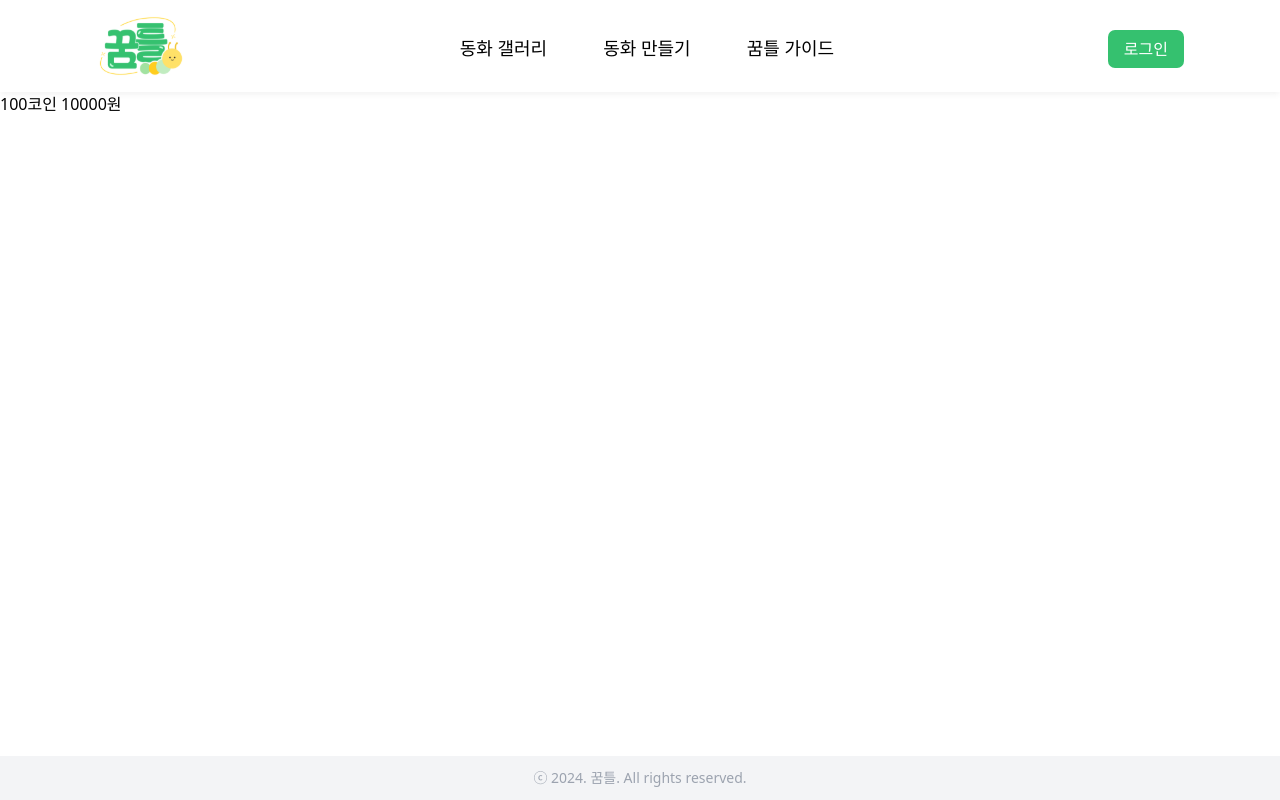
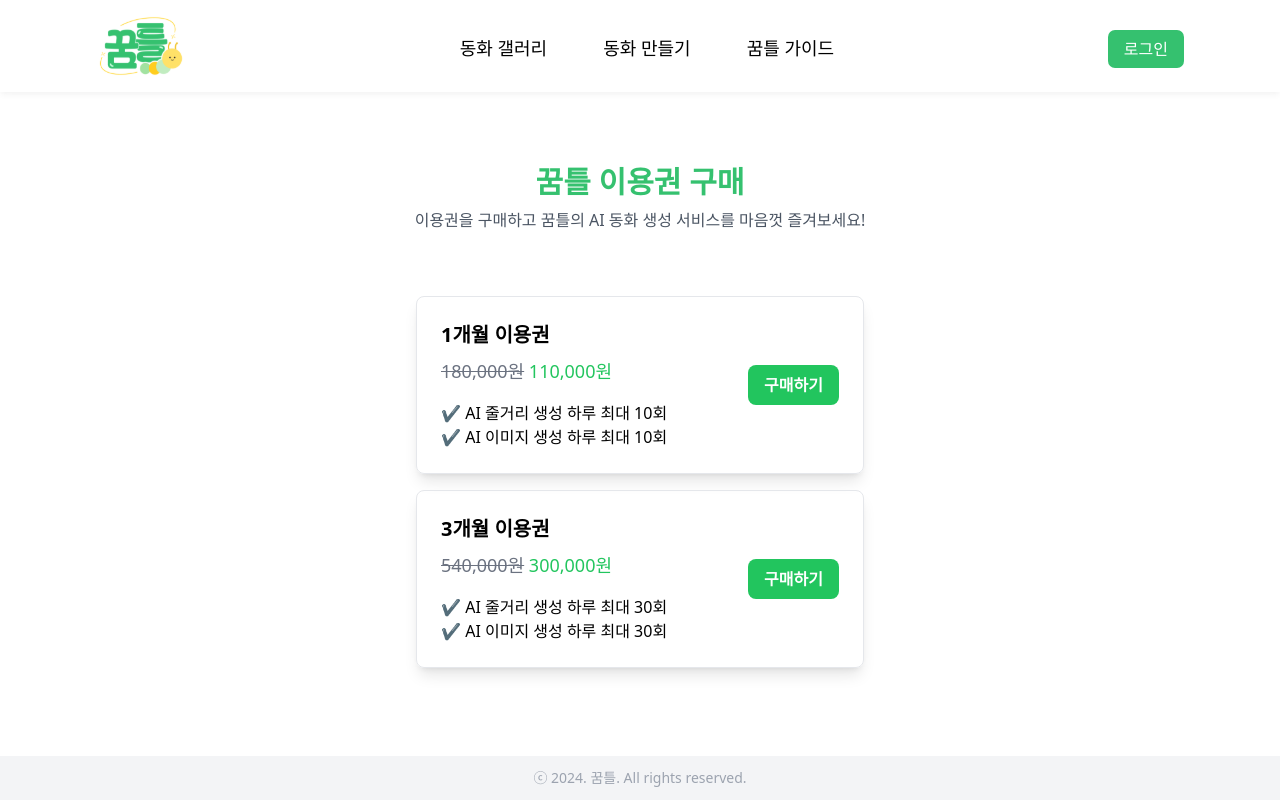
Before and after one commit to dddp014/dream-twist-fe, a Next.js app: page /pay in a window 1280 px wide. Built offline with nearby package versions, Linux system fonts and the light colour scheme; what @xpd/tailwind-3dtransforms would draw is missing.

Commit message:
🎨 Style: 결제 페이지

```diff
--- a/src/app/pay/page.tsx
+++ b/src/app/pay/page.tsx
@@ -30,19 +30,18 @@ interface TossPayments {
 const Page: React.FC = () => {
     const [isLoading, setIsLoading] = useState(false);
 
-    const handleClick = async () => {
+    const handleClick = async (amount: number, orderName: string) => {
         try {
             setIsLoading(true);
 
-            // 기본 타입을 사용하여 타입 검사를 수행합니다.
             const tossPayments: TossPayments = (await loadTossPayments(
                 process.env.NEXT_PUBLIC_TOSS_CLIENT_KEY as string
             )) as TossPayments;
 
             await tossPayments.requestPayment('카드', {
-                amount: 10000,
+                amount,
                 orderId: Math.random().toString(36).slice(2),
-                orderName: '꿈틀 1달 구독',
+                orderName,
                 successUrl: `${window.location.origin}/payments/complete`,
                 failUrl: `${window.location.origin}/apis/payments/fail`
             });
@@ -54,10 +53,64 @@ const Page: React.FC = () => {
     };
 
     return (
-        <div>
-            <button onClick={handleClick} disabled={isLoading}>
-                {isLoading ? '처리 중...' : '100코인 10000원'}
-            </button>
+        <div className="flex flex-col items-center p-8">
+            <h1 className="text-3xl font-bold text-main mt-10">
+                꿈틀 이용권 구매
+            </h1>
+            <p className="mt-2 mb-10 text-gray-600">
+                이용권을 구매하고 꿈틀의 AI 동화 생성 서비스를 마음껏
+                즐겨보세요!
+            </p>
+            <div className="flex flex-wrap gap-4 justify-center mt-6">
+                <div className="border border-gray-200 rounded-lg p-6 w-full max-w-md shadow-lg">
+                    <div className="flex justify-between items-center">
+                        <div>
+                            <h2 className="text-xl font-semibold">
+                                1개월 이용권
+                            </h2>
+                            <p className="mt-2 text-lg text-green-500">
+                                <del className="text-gray-500">180,000원</del>{' '}
+                                110,000원
+                            </p>
+                            <ul className="mt-4 list-none">
+                                <li>✔️ AI 줄거리 생성 하루 최대 10회</li>
+                                <li>✔️ AI 이미지 생성 하루 최대 10회</li>
+                            </ul>
+                        </div>
+                        <button
+                            className="bg-green-500 text-white font-semibold py-2 px-4 rounded-lg hover:bg-green-600 transition duration-300"
+                            onClick={() => handleClick(110000, '꿈틀 1달 구독')}
+                            disabled={isLoading}
+                        >
+                            {isLoading ? '처리 중...' : '구매하기'}
+                        </button>
+                    </div>
+                </div>
+                <div className="border border-gray-200 rounded-lg p-6 w-full max-w-md shadow-lg">
+                    <div className="flex justify-between items-center">
+                        <div>
+                            <h2 className="text-xl font-semibold">
+                                3개월 이용권
+                            </h2>
+                            <p className="mt-2 text-lg text-green-500">
+                                <del className="text-gray-500">540,000원</del>{' '}
+                                300,000원
+                            </p>
+                            <ul className="mt-4 list-none">
+                                <li>✔️ AI 줄거리 생성 하루 최대 30회</li>
+                                <li>✔️ AI 이미지 생성 하루 최대 30회</li>
+                            </ul>
+                        </div>
+                        <button
+                            className="bg-green-500 text-white font-semibold py-2 px-4 rounded-lg hover:bg-green-600 transition duration-300"
+                            onClick={() => handleClick(300000, '꿈틀 3달 구독')}
+                            disabled={isLoading}
+                        >
+                            {isLoading ? '처리 중...' : '구매하기'}
+                        </button>
+                    </div>
+                </div>
+            </div>
         </div>
     );
 };
```
